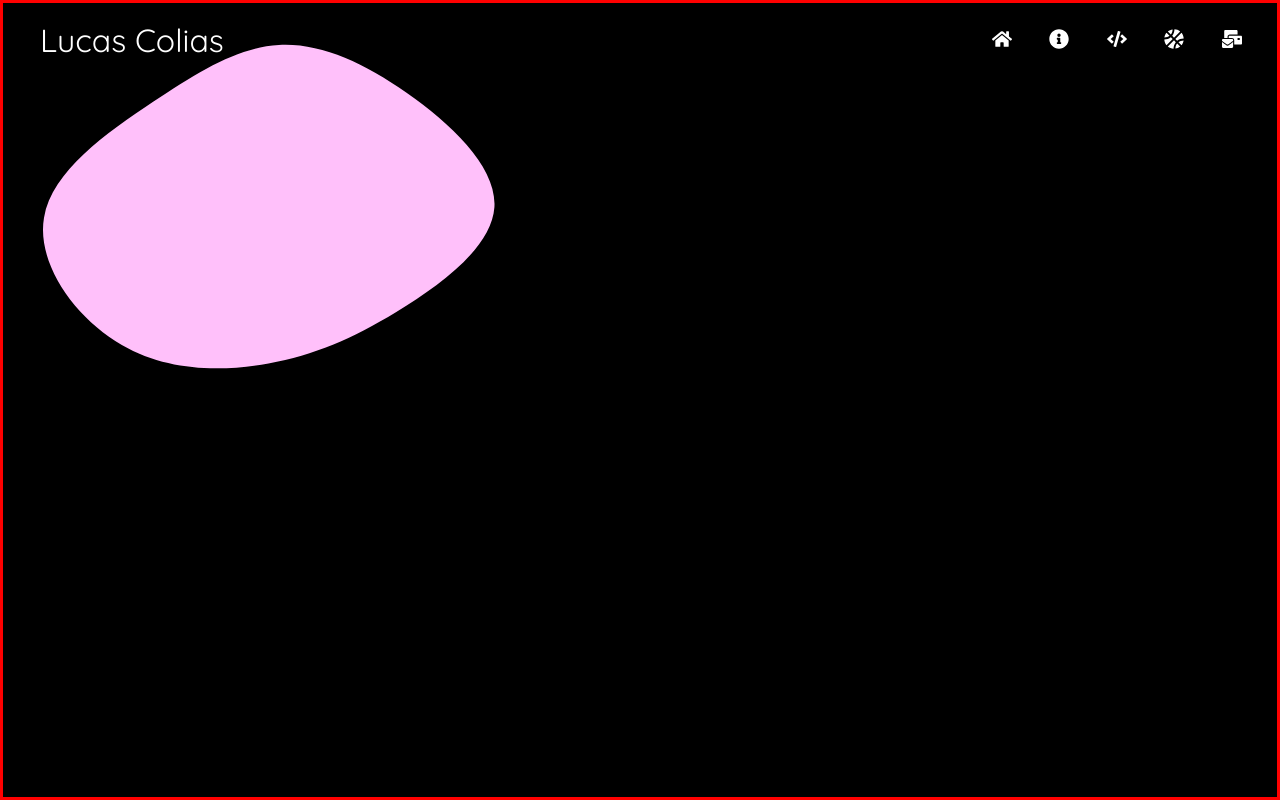
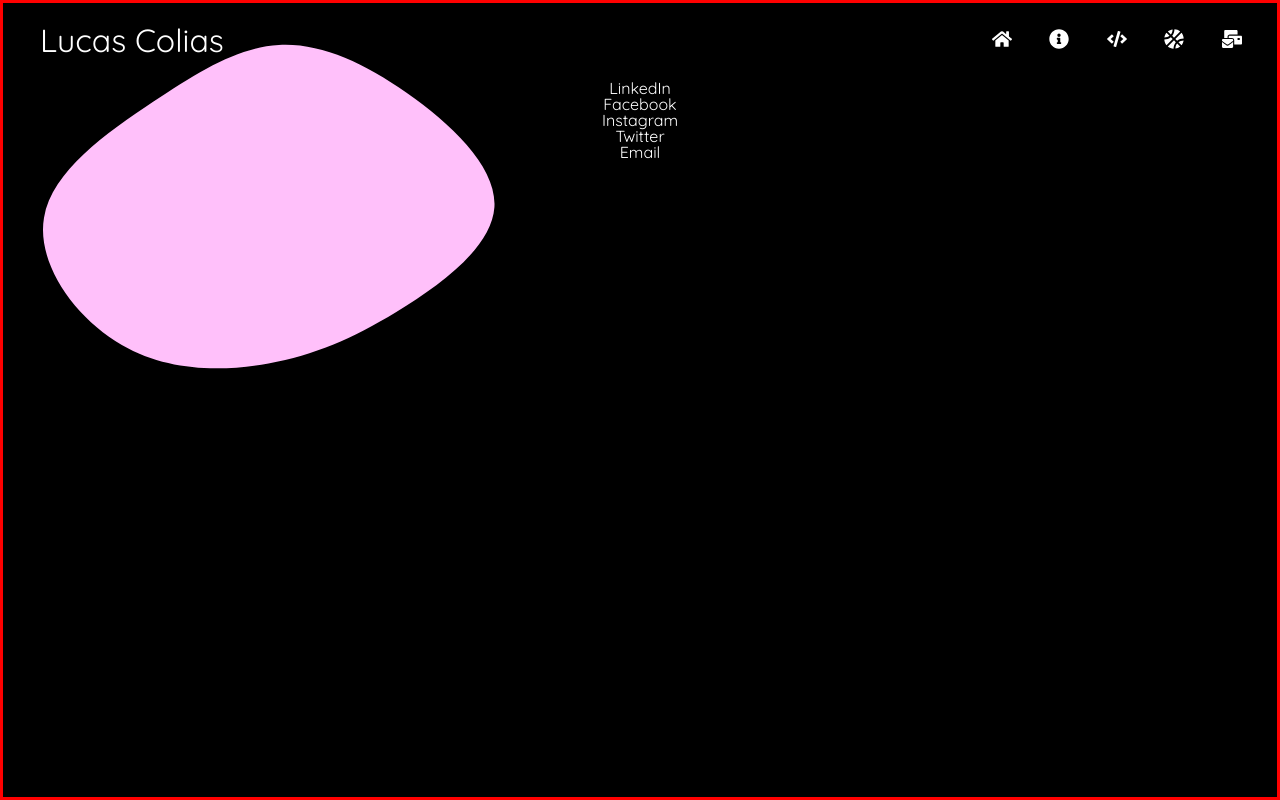
Before and after one commit to lcolias/MyReactWebsite, a React (Create React App) app in the folder my-website/: page / in a window 1280 px wide. Built offline with nearby package versions, Linux system fonts and the light colour scheme.

Commit message:
Update Home.js
Adding additions to the homepage HTML to build it out more.

TODO: Need to add brief overview sections for each of my other pages.
Need to add scrolling animations so Icons and Text flows into the viewport on scroll.

```diff
--- a/my-website/src/components/Home/Home.js
+++ b/my-website/src/components/Home/Home.js
@@ -19,6 +19,36 @@ function Home(props){
                 <Blob blobNum='1'/>
 
 
+                <section className='introduction'>
+
+                </section>
+
+                <section className='about'>
+
+                </section>
+
+                <section className='skills '>
+
+                </section>
+
+                <section className='interests'>
+
+                </section>
+
+                <section className='contact'>
+
+                </section>
+
+                <section className='footer'>
+                    <ul>
+                        <li className='footer-link'><div>LinkedIn</div></li>
+                        <li className='footer-link'><div>Facebook</div></li>
+                        <li className='footer-link'><div>Instagram</div></li>
+                        <li className='footer-link'><div>Twitter</div></li>
+                        <li className='footer-link'><div>Email</div></li>
+                    </ul>
+                </section>
+
 
                 {/*
                     <Parallax pages={5}>
```
